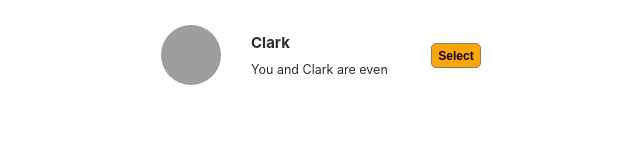
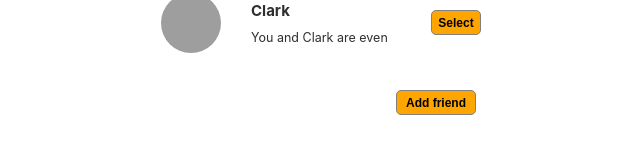
Before and after one commit to swiftybo/eat-n-split2, a React (Vite) app: page / in a window 1280 px wide. Shown: the part 439-592 px from the top of the page, without its empty margins (319-959 px from the left). Built offline with nearby package versions, Linux system fonts and the light colour scheme; grey boxes are pictures that could not be loaded.

Commit message:
AddNewFriendForm component added to App with new states to capture the input fields. State now also used to capture the current and set new friends list when friends are added via the AddNewFriendForm.

```diff
--- a/src/App.jsx
+++ b/src/App.jsx
@@ -1,4 +1,7 @@
-import FriendList from "./components/FriendList";
+import { useState } from "react";
+
+import FriendList from "./components/FriendList.jsx";
+import AddNewFriendForm from "./components/AddNewFriendForm.jsx";
 
 const firstFriends = [
   {
@@ -22,9 +25,34 @@ const firstFriends = [
 ];
 
 export default function App() {
+  const [friends, setFriends] = useState(firstFriends);
+
+  const [newName, setNewName] = useState("");
+  const [newImgURL, setNewImgURL] = useState("");
+
+  function addNewFriend(newFriendName, newFriendImg) {
+    const newFriend = {
+      id: crypto.randomUUID(),
+      name: newFriendName,
+      img: newFriendImg,
+      balance: 0,
+    };
+    const newFriendsList = [...friends, newFriend];
+    setFriends(newFriendsList);
+    setNewName("");
+    setNewImgURL("");
+  }
+
   return (
     <>
-      <FriendList friends={firstFriends} />
+      <FriendList friends={friends} />
+      <AddNewFriendForm
+        handleName={(event) => setNewName(event.target.value)}
+        newFriendName={newName}
+        handleImage={(event) => setNewImgURL(event.target.value)}
+        newFriendImage={newImgURL}
+        handleNewFriend={() => addNewFriend(newName, newImgURL)}
+      />
     </>
   );
 }
--- a/src/components/AddNewFriendForm.jsx
+++ b/src/components/AddNewFriendForm.jsx
@@ -0,0 +1,68 @@
+import { useState } from "react";
+
+export default function AddNewFriendForm({
+  handleName,
+  handleImage,
+  newFriendName,
+  newFriendImage,
+  handleNewFriend,
+}) {
+  const [currentState, setCurrentState] = useState(false);
+
+  function handleClick() {
+    setCurrentState((prevState) => !prevState);
+  }
+
+  return (
+    <div
+      style={{
+        display: "flex",
+        flexDirection: "column",
+        alignItems: "end",
+        justifyContent: "right",
+      }}
+    >
+      {currentState && (
+        <section className="friend_form">
+          <div className="form_field">
+            <label className="form_label">𐀪𐀪 Friend Name</label>
+            <input
+              className="form_input"
+              onChange={handleName}
+              value={newFriendName}
+            />
+          </div>
+          <div className="form_field">
+            <label className="form_label">🌅 Image URL</label>
+            <input
+              className="form_input"
+              onChange={handleImage}
+              value={newFriendImage}
+            />
+          </div>
+          <button
+            className="profile_button"
+            style={{
+              padding: "0.5rem",
+              position: "relative",
+              left: "16rem",
+              width: "15rem",
+              fontSize: "1.2rem",
+            }}
+            type="submit"
+            onClick={handleNewFriend}
+          >
+            Add
+          </button>
+        </section>
+      )}
+      <button
+        className="profile_button"
+        style={{ width: "8rem", margin: "2rem" }}
+        onClick={handleClick}
+      >
+        {currentState ? "Close" : "Add friend"}
+      </button>
+    </div>
+  );
+}
--- a/src/components/FriendList.jsx
+++ b/src/components/FriendList.jsx
@@ -5,6 +5,7 @@ export default function FriendList({ friends }) {
     <>
       {friends.map((friend) => (
         <FriendIcon
+          key={friend.id}
           name={friend.name}
           img={friend.img}
           balance={friend.balance}
```
